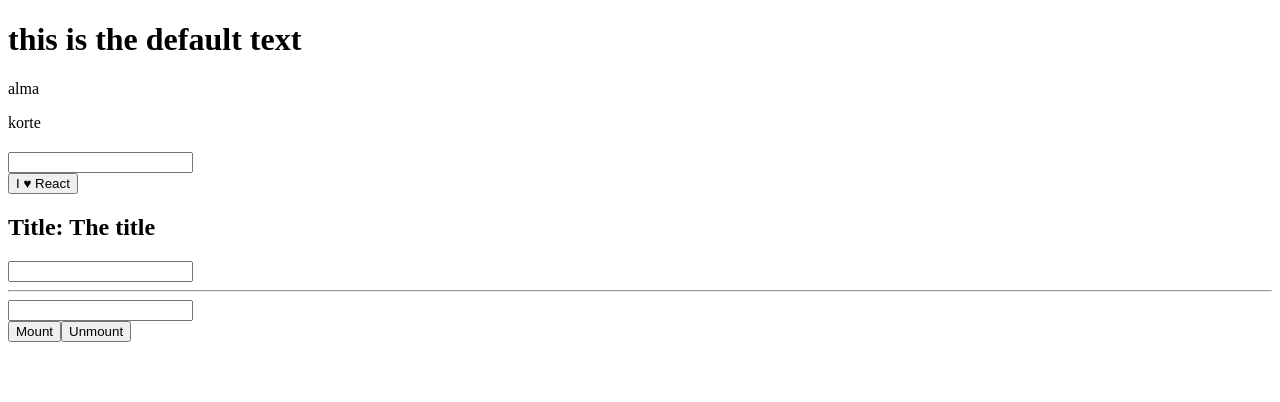
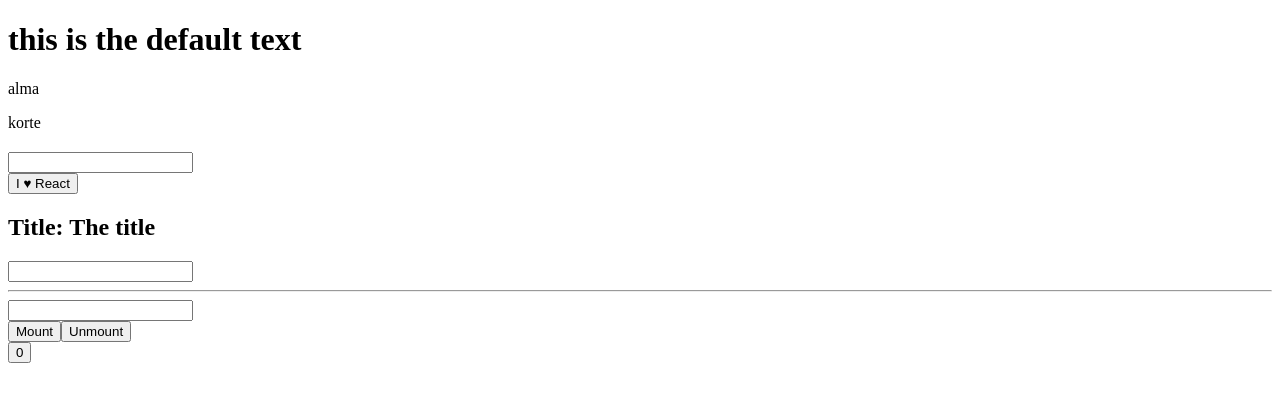
Before and after one commit to MacRayy/reactpractice, a React (Create React App) app in the folder awesomeapp/: page / in a window 1280 px wide. Shown: the top 402 px of the page. Built offline with nearby package versions, Linux system fonts and the light colour scheme.

Commit message:
feat(lifecycle): more lifecycle methods 🍪

```diff
--- a/awesomeapp/src/App.js
+++ b/awesomeapp/src/App.js
@@ -2,6 +2,7 @@
 
 import React from 'react'
 import Wrapper from './Wrapper'
+import Lifecycle from './Lifecycle'
 
 // class App extends React.Component {
 // 	render() {
@@ -37,7 +38,7 @@ class App extends React.Component {
 		let cat = this.props.cat
 
 		return (
-			<div>
+			<div id="page">
 				<h1>{txt}</h1>
 				<p>{cat}</p>
 				<p>{this.props.fruit}</p>
@@ -59,6 +60,9 @@ class App extends React.Component {
 					/> {this.state.b}
 				</div>
 				<Wrapper/>
+				<div id="life">
+					<Lifecycle/>
+				</div>
 			</div>
 		)
 	}
--- /dev/null
+++ b/awesomeapp/src/Lifecycle.js
@@ -0,0 +1,40 @@
+'use strict'
+
+import React from 'react'
+import ReactDOM from 'react-dom'
+
+class Lifecycle extends React.Component {
+	constructor() {
+		super()
+		this.state = {increasing: false}
+	}
+
+	update() {
+		ReactDOM.render(<Lifecycle val={this.props.val + 1}/>, document.getElementById('life'))
+	}
+
+	componentWillReceiveProps(nextProps) {
+		this.setState({increasing: nextProps.val >this.props.val})
+	}
+
+	shouldComponentUpdate(nextProps, nextState) {
+		return nextProps.val % 5 === 0
+	}
+
+	render() {
+		console.log(this.state.increasing);
+		return (
+			<button onClick={this.update.bind(this)}>
+				{this.props.val}
+			</button>
+		)
+	}
+
+	componentDidUpdate(prevProps, prevState) {
+		console.log(`prevProps: ${prevProps.val}`);
+	}
+}
+
+Lifecycle.defaultProps = {val: 0}
+
+export default Lifecycle
```
